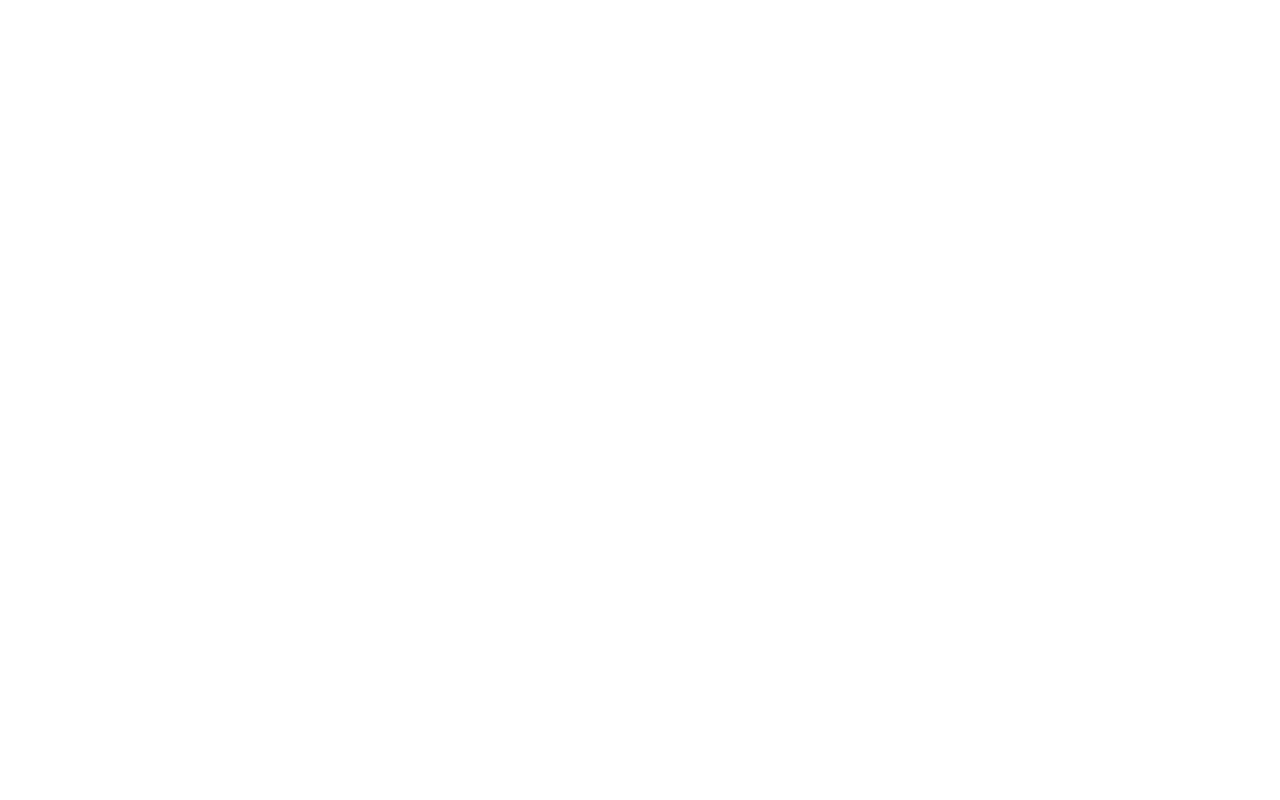
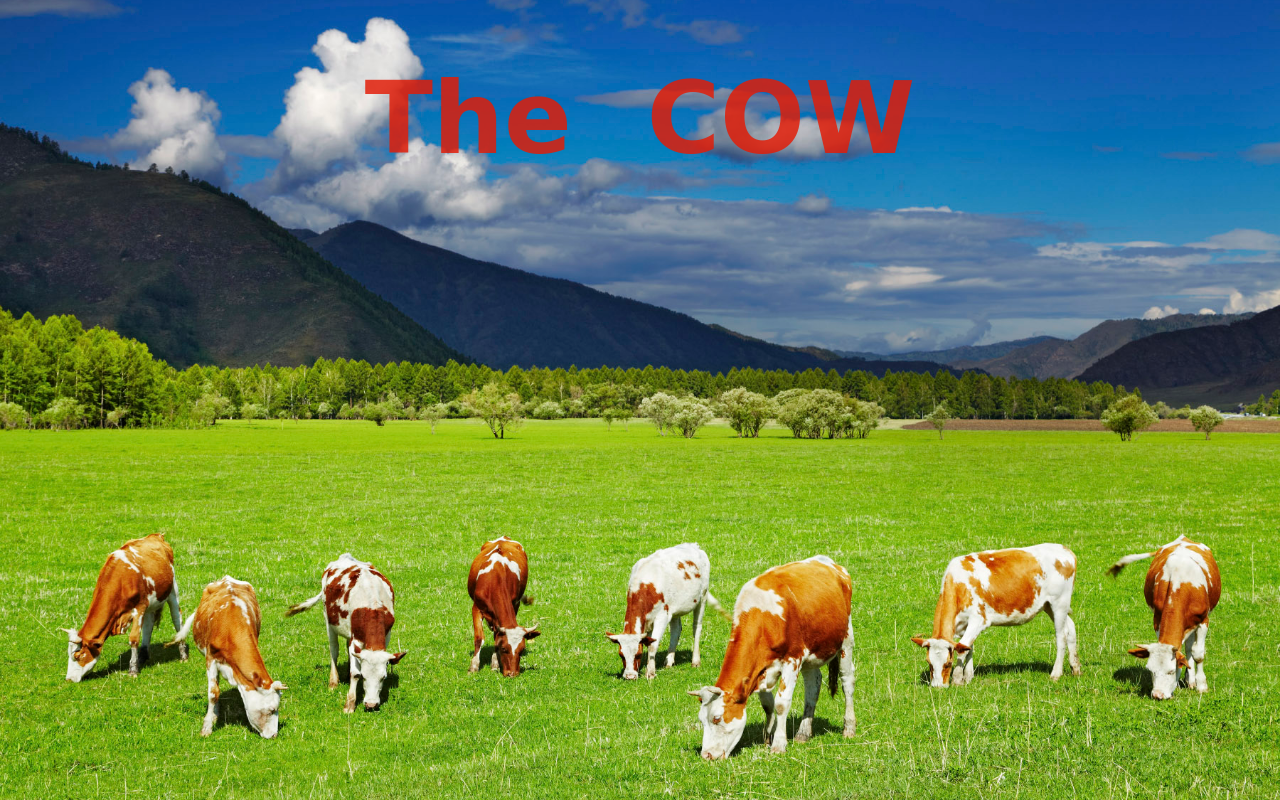
Before and after one commit to Nadim-Mahmud751/the-cow-html-css, a plain HTML site: page index.html in a window 1280 px wide. Drawn offline with Linux system fonts and the light colour scheme.

Commit message:
added hero section

```diff
--- a/index.html
+++ b/index.html
@@ -10,6 +10,8 @@
     <link rel="stylesheet" href="styles/style.css">
 </head>
 <body>
-
+     <div class="hero">
+        <h1>The COW</h1>
+     </div>
 </body>
 </html>
--- a/styles/style.css
+++ b/styles/style.css
@@ -1 +1,23 @@
 @import url('https://fonts.googleapis.com/css2?family=Lato:ital,wght@0,400;0,700;0,900;1,100;1,400;1,700;1,900&display=swap');
+
+*{
+    margin: 0;
+    padding: 0;
+    font-family: 'Lota', sans-serif;
+}
+
+.hero{
+    background-image: url(../images/cow.jpg);
+    background-size: cover;
+    background-position: bottom center;
+    height: 100vh;
+}
+.hero h1{
+    color: rgba(226, 28, 6, 0.836);
+    font-size: 100px;
+    text-align: center;
+    font-weight: 900;
+    font-family: cursive;
+    word-spacing: 40px;
+    padding-top: 60px;
+}
```
